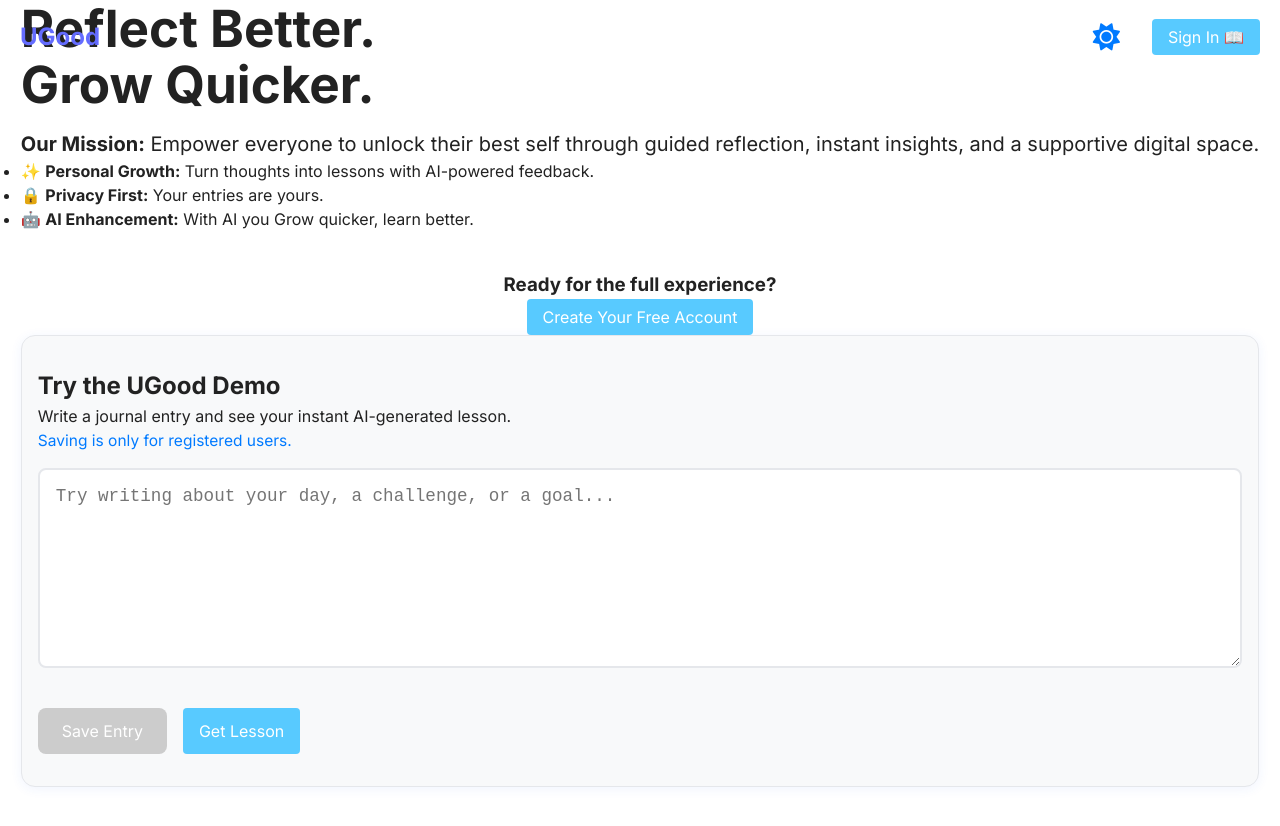
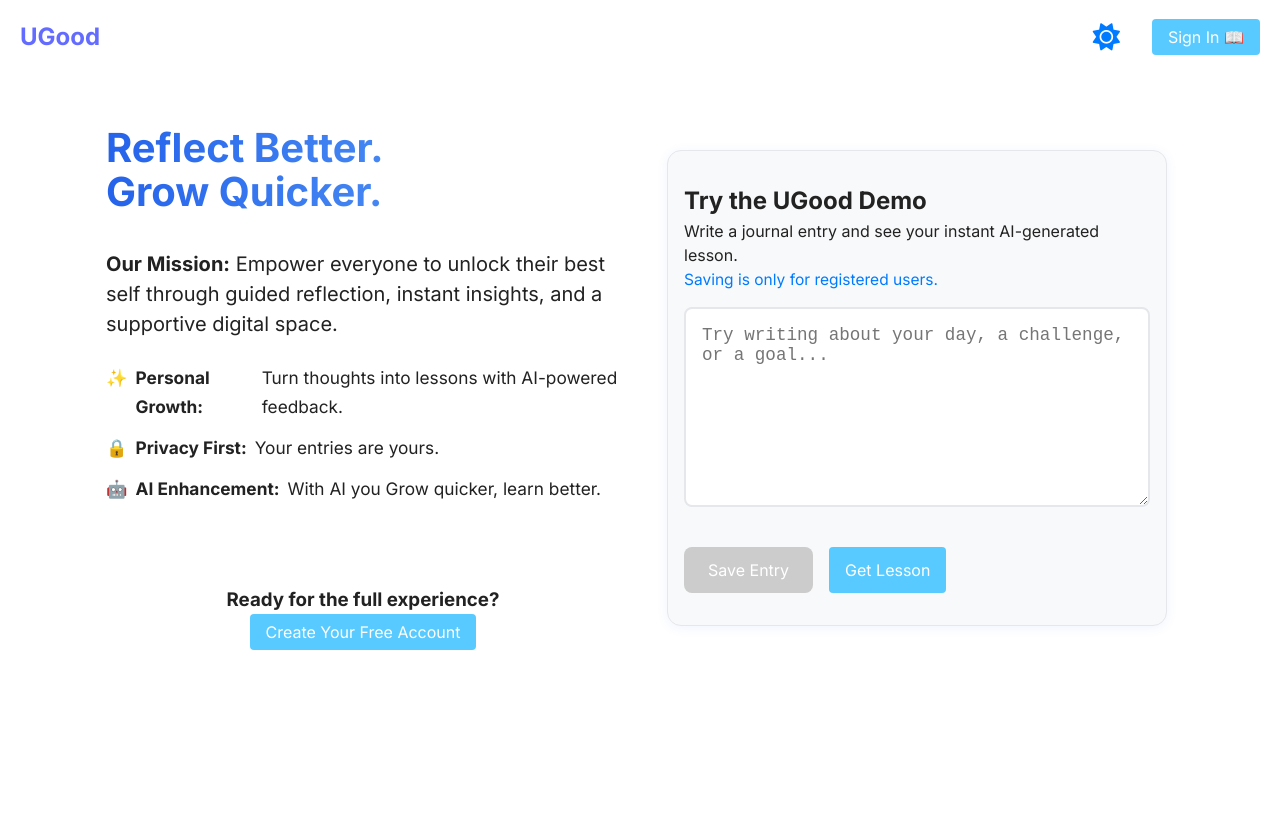
Before and after one commit to skunapuli03/ugood, a React (Vite) app: page /about in a window 1280 px wide. After the commit the page ends 800 px from the top, so only its background shows below. Built offline with nearby package versions, Linux system fonts and the light colour scheme.

Commit message:
was debating between multiple about pages, but Imma stick to this!--FORGOT THE CSS JUST NOW ADDED

```diff
--- a/src/App.css
+++ b/src/App.css
@@ -623,6 +623,66 @@ button:hover,
   margin-top: 2.5rem;
 }
 
+.about-split {
+  display: flex;
+  gap: 2.5rem;
+  max-width: 1100px;
+  margin: 0 auto;
+  padding: 2.5rem 1rem 4rem 1rem;
+  min-height: 80vh;
+}
+
+.about-left, .about-right {
+  flex: 1 1 0;
+  display: flex;
+  flex-direction: column;
+  justify-content: center;
+}
+
+.about-slogan {
+  font-size: 2.5rem;
+  font-weight: 900;
+  margin-bottom: 1.2rem;
+  background: linear-gradient(90deg, #2563eb 0%, #60a5fa 100%);
+  -webkit-background-clip: text;
+  -webkit-text-fill-color: transparent;
+  background-clip: text;
+}
+
+.about-values-list {
+  margin: 1.5rem 0 2rem 0;
+  font-size: 1.08rem;
+  color: var(--color-text);
+  line-height: 1.7;
+  list-style: none;
+  padding: 0;
+}
+.about-values-list li {
+  margin-bottom: 0.7rem;
+  display: flex;
+  align-items: flex-start;
+  gap: 0.5rem;
+}
+
+.about-right {
+  align-items: stretch;
+}
+
+.about-demo {
+  background: var(--color-card);
+  border-radius: 14px;
+  box-shadow: 0 2px 12px rgba(37,99,235,0.07);
+  padding: 2rem 1rem;
+  color: var(--color-text);
+  border: 1px solid var(--color-border);
+  min-width: 320px;
+  max-width: 500px;
+  margin: 0 auto;
+  display: flex;
+  flex-direction: column;
+  justify-content: center;
+}
+
 @media (max-width: 900px) {
   .landing-content {
     max-width: 100vw;
@@ -636,6 +696,16 @@ button:hover,
     align-items: center;
   }
   .about-hero-card {
+    max-width: 100%;
+    min-width: 0;
+    width: 100%;
+  }
+  .about-split {
+    flex-direction: column;
+    gap: 2rem;
+    padding: 1.5rem 0.5rem 2rem 0.5rem;
+  }
+  .about-demo {
     max-width: 100%;
     min-width: 0;
     width: 100%;
```
